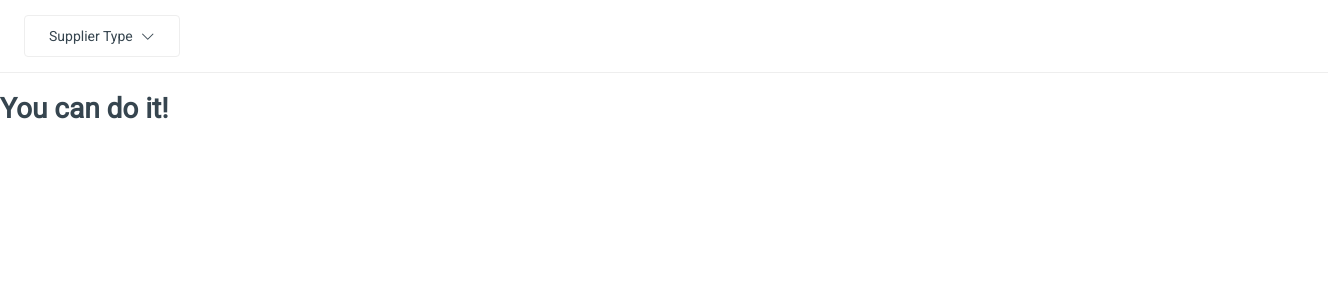
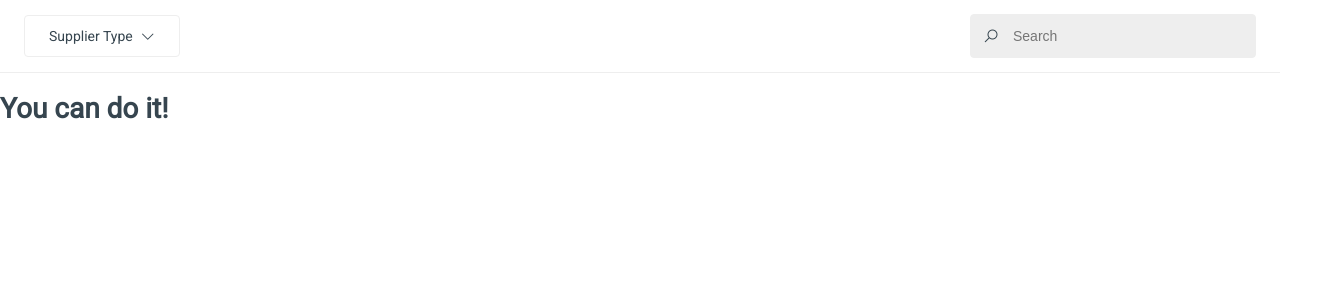
Before and after one commit to reverroser/suppliers-search, a React (Create React App) app: page / in a window 1280 px wide. Shown: the top 300 px of the page, 1328 px wide, since content can reach past the window. Built offline with nearby package versions, Linux system fonts and the light colour scheme.

Commit message:
feat(app): create search input component

```diff
--- a/src/App.js
+++ b/src/App.js
@@ -4,8 +4,9 @@ import styled from "styled-components";
 import Theme from "./theme";
 import { supplierTypes } from "./constants";
 
-import TopBar from "./components/TopBar";
 import Dropdown from "./components/Dropdown/Dropdown";
+import SearchInput from "./components/SearchInput/SearchInput";
+import TopBar from "./components/TopBar/TopBar";
 
 const AppContainer = styled.div`
   font-size: 14px;
@@ -24,6 +25,10 @@ const AppContainer = styled.div`
 const App = () => {
   const [supplierType, setSupplierType] = useState();
 
+  const [searchTerm, setSearchTerm] = useState("");
+
+  console.log(supplierType, searchTerm);
+
   return (
     <Theme>
       <AppContainer>
@@ -33,6 +38,7 @@ const App = () => {
             options={supplierTypes}
             onOptionSelected={setSupplierType}
           />
+          <SearchInput onSearchChange={setSearchTerm} />
         </TopBar>
         <h1>You can do it!</h1>
       </AppContainer>
--- a/src/components/Dropdown/Dropdown.styles.js
+++ b/src/components/Dropdown/Dropdown.styles.js
@@ -6,7 +6,6 @@ export const DropdownContainer = styled.div`
 `;
 
 export const DropdownSelect = styled.div`
-  font-family: ${({ theme }) => theme.font.content};
   padding: ${({ theme }) =>
     `${theme.spacingUnit * 1.5}px ${theme.spacingUnit * 3}px`};
   background-color: ${({ theme, isOpen }) =>
--- /dev/null
+++ b/src/components/SearchInput/SearchInput.js
@@ -0,0 +1,43 @@
+import React, { useState } from "react";
+import PropTypes from "prop-types";
+
+import { SearchInputContainer } from "./SearchInput.styles";
+
+const SearchInput = ({ onSearchChange }) => {
+  const [hasFocus, setHasFocus] = useState(false);
+
+  const handleBlur = () => {
+    setHasFocus(false);
+  };
+
+  const handleChange = e => {
+    const { value } = e.target;
+    onSearchChange(value, e);
+  };
+
+  const handleFocus = () => {
+    setHasFocus(true);
+  };
+
+  return (
+    <SearchInputContainer hasFocus={hasFocus} data-testid="searchInput">
+      <i className="las la-search" />
+      <input
+        placeholder="Search"
+        onBlur={handleBlur}
+        onChange={handleChange}
+        onFocus={handleFocus}
+      />
+    </SearchInputContainer>
+  );
+};
+
+SearchInput.propTypes = {
+  onSearchChange: PropTypes.func
+};
+
+SearchInput.defaultProps = {
+  onSearchChange: () => {}
+};
+
+export default SearchInput;
--- /dev/null
+++ b/src/components/SearchInput/SearchInput.styles.js
@@ -0,0 +1,36 @@
+import styled from "styled-components";
+import { rgba } from "polished";
+
+export const SearchInputContainer = styled.div`
+  display: flex;
+  align-items: center;
+  padding: ${({ theme }) => theme.spacingUnit * 1.5}px;
+  background-color: ${({ theme, hasFocus }) =>
+    hasFocus ? theme.colors.white : theme.colors.grey[20]};
+  border-radius: ${({ theme }) => theme.spacingUnit * 0.5}px;
+  box-shadow: ${({ theme, hasFocus }) =>
+    hasFocus ? `0 0 8px 2px ${rgba(theme.colors.primary, 0.4)}` : ""};
+  border: thin solid
+    ${({ theme, hasFocus }) =>
+      hasFocus ? rgba(theme.colors.primary, 0.4) : theme.colors.grey[20]};
+  transition: all 0.2s linear;
+
+  @media (min-width: 768px) {
+    min-width: ${({ hasFocus }) => (hasFocus ? 380 : 260)}px;
+  }
+
+  i {
+    font-size: 16px;
+    margin-right: ${({ theme }) => theme.spacingUnit * 1.5}px;
+  }
+
+  input {
+    width: 100%;
+    font-size: 14px;
+    border: 0;
+    outline: 0;
+    background-color: ${({ theme, hasFocus }) =>
+      hasFocus ? theme.colors.white : theme.colors.grey[20]};
+    transition: all 0.2s linear;
+  }
+`;
--- a/src/components/TopBar.js
+++ /dev/null
@@ -1,15 +0,0 @@
-import React from "react";
-import styled from "styled-components";
-
-const TopBarContainer = styled.div`
-  display: flex;
-  align-items: center;
-  width: 100%;
-  height: ${({ theme }) => theme.spacingUnit * 9}px;
-  padding: 0 ${({ theme }) => theme.spacingUnit * 3}px;
-  border-bottom: thin solid ${({ theme }) => theme.colors.grey[20]};
-`;
-
-const TopBar = ({ children }) => <TopBarContainer>{children}</TopBarContainer>;
-
-export default TopBar;
--- /dev/null
+++ b/src/components/TopBar/TopBar.js
@@ -0,0 +1,7 @@
+import React from "react";
+
+import { TopBarContainer } from "./TopBar.styles";
+
+const TopBar = ({ children }) => <TopBarContainer>{children}</TopBarContainer>;
+
+export default TopBar;
--- /dev/null
+++ b/src/components/TopBar/TopBar.styles.js
@@ -0,0 +1,14 @@
+import styled from "styled-components";
+
+export const TopBarContainer = styled.div`
+  display: flex;
+  align-items: center;
+  justify-content: space-between;
+  height: ${({ theme }) => theme.spacingUnit * 9}px;
+  padding: 0 ${({ theme }) => theme.spacingUnit * 0.5}px;
+  border-bottom: thin solid ${({ theme }) => theme.colors.grey[20]};
+
+  @media (min-width: 768px) {
+    padding: 0 ${({ theme }) => theme.spacingUnit * 3}px;
+  }
+`;
--- a/src/index.css
+++ b/src/index.css
@@ -1,13 +1,14 @@
 body {
   margin: 0;
-  font-family: -apple-system, BlinkMacSystemFont, 'Segoe UI', 'Roboto', 'Oxygen',
-    'Ubuntu', 'Cantarell', 'Fira Sans', 'Droid Sans', 'Helvetica Neue',
+  font-family: -apple-system, BlinkMacSystemFont, "Segoe UI", "Roboto", "Oxygen",
+    "Ubuntu", "Cantarell", "Fira Sans", "Droid Sans", "Helvetica Neue",
     sans-serif;
   -webkit-font-smoothing: antialiased;
   -moz-osx-font-smoothing: grayscale;
+  overflow-x: hidden;
 }
 
 code {
-  font-family: source-code-pro, Menlo, Monaco, Consolas, 'Courier New',
+  font-family: source-code-pro, Menlo, Monaco, Consolas, "Courier New",
     monospace;
 }
```
Also changed, not shown: 2 other files (tests, documents, lock files or other folders).
